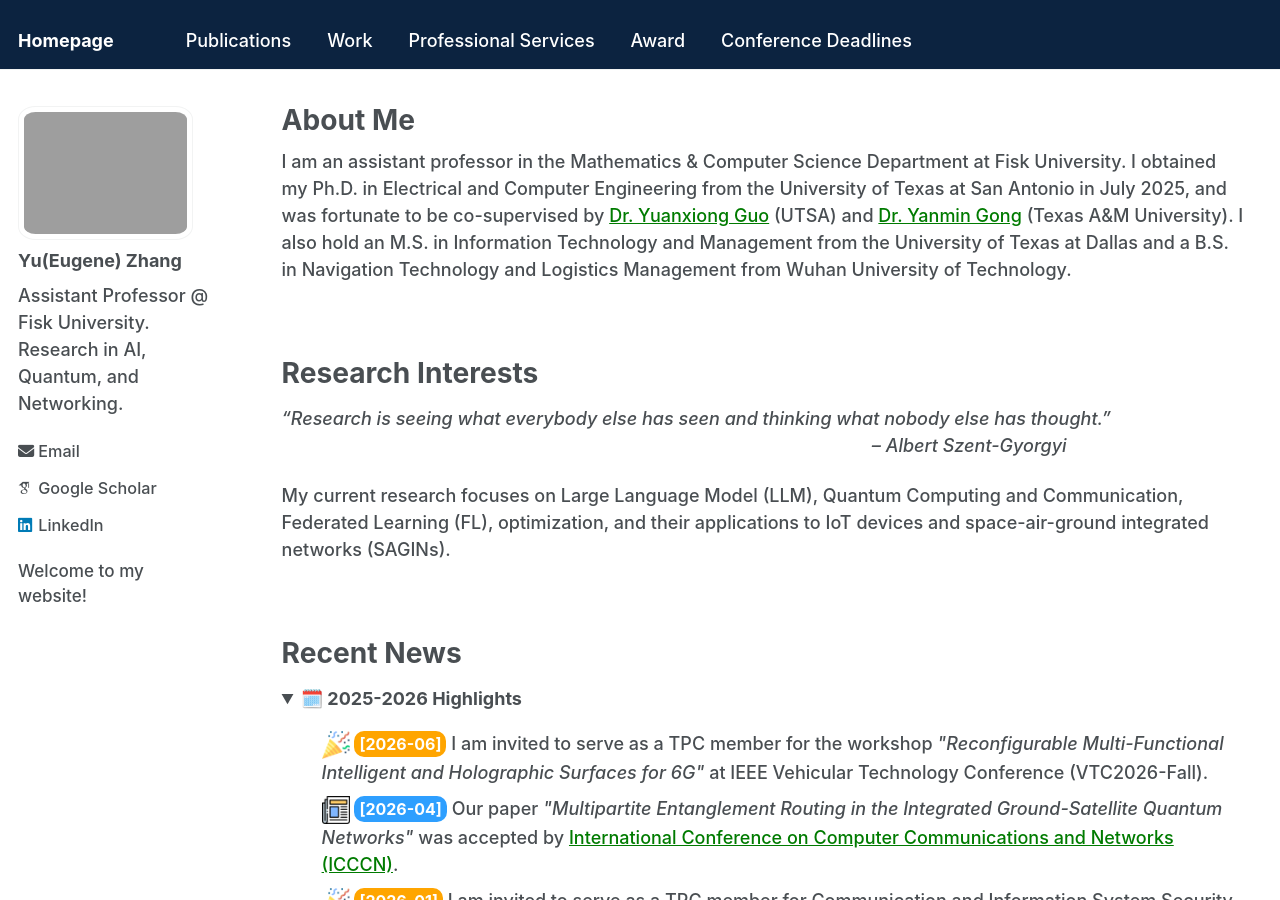
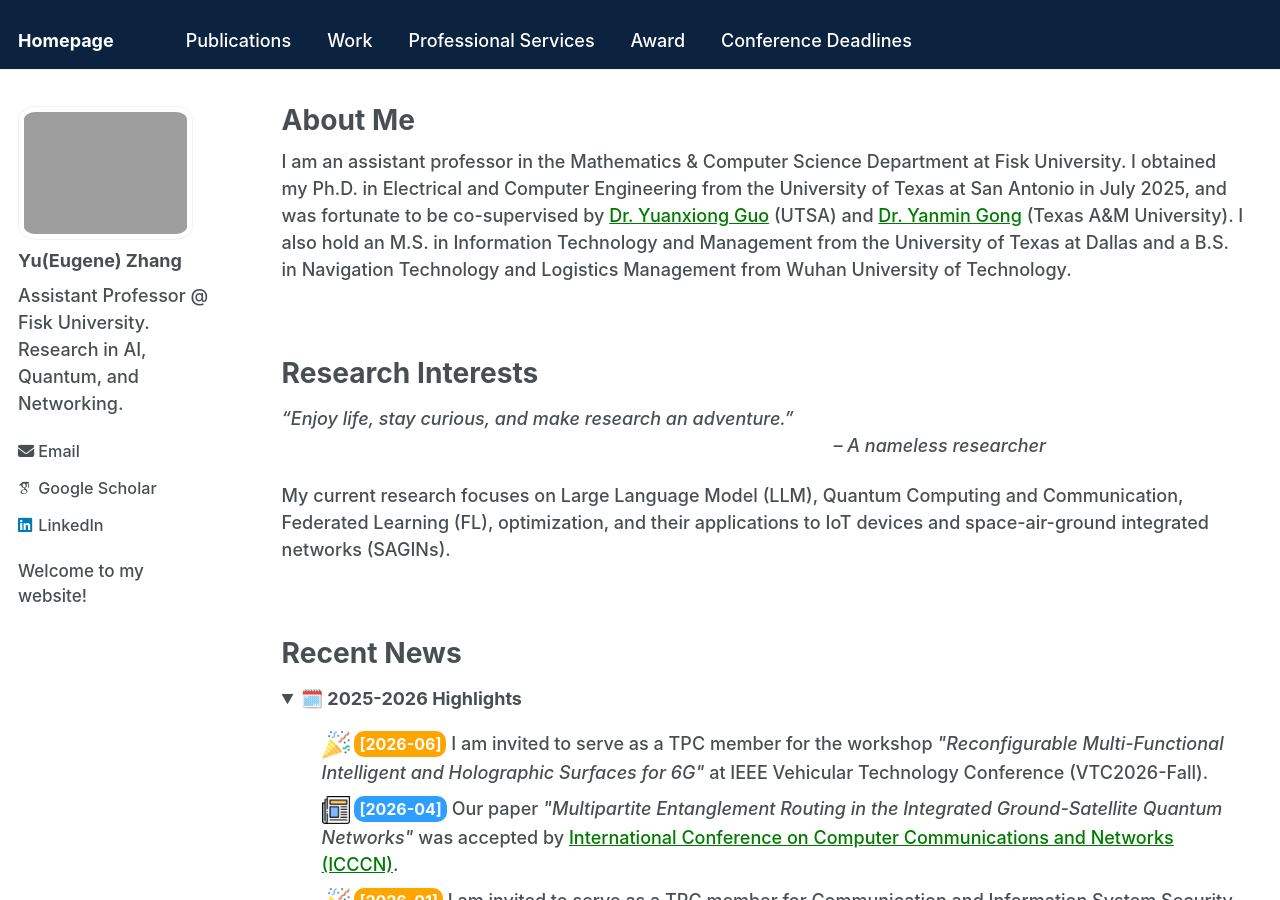
Before and after one commit to Yu-Zhang-Eugene/yu-zhang-eugene.github.io, a Jekyll site: the page built from _pages/about.md, in a window 1280 px wide and 900 px high. Built offline with Jekyll 4.4.1, drawn with Linux system fonts in a browser that asks for light colours; some web fonts are replaced.

Commit message:
Update about.md

```diff
--- a/_pages/about.md
+++ b/_pages/about.md
@@ -13,8 +13,8 @@ I am an assistant professor in the Mathematics & Computer Science Department at
 
 Research Interests
 ======
-_“Research is seeing what everybody else has seen and thinking what nobody else has thought.”_<br>
-&nbsp;&nbsp;&nbsp;&nbsp;&nbsp;&nbsp;&nbsp;&nbsp;&nbsp;&nbsp;&nbsp;&nbsp;&nbsp;&nbsp;&nbsp;&nbsp;&nbsp;&nbsp;&nbsp;&nbsp;&nbsp;&nbsp;&nbsp;&nbsp;&nbsp;&nbsp;&nbsp;&nbsp;&nbsp;&nbsp;&nbsp;&nbsp;&nbsp;&nbsp;&nbsp;&nbsp;&nbsp;&nbsp;&nbsp;&nbsp;&nbsp;&nbsp;&nbsp;&nbsp;&nbsp;&nbsp;&nbsp;&nbsp;&nbsp;&nbsp;&nbsp;&nbsp;&nbsp;&nbsp;&nbsp;&nbsp;&nbsp;&nbsp;&nbsp;&nbsp;&nbsp;&nbsp;&nbsp;&nbsp;&nbsp;&nbsp;&nbsp;&nbsp;&nbsp;&nbsp;&nbsp;&nbsp;&nbsp;&nbsp;&nbsp;&nbsp;&nbsp;&nbsp;&nbsp;&nbsp;&nbsp;&nbsp;&nbsp;&nbsp;&nbsp;&nbsp;&nbsp;&nbsp;&nbsp;&nbsp;&nbsp;&nbsp;&nbsp;&nbsp;&nbsp;&nbsp;&nbsp;&nbsp;&nbsp;&nbsp;&nbsp;&nbsp;&nbsp;&nbsp;&nbsp;&nbsp;&nbsp;&nbsp;&nbsp;&nbsp;&nbsp;&nbsp;&nbsp;&nbsp;&nbsp;&nbsp;&nbsp;&nbsp;&nbsp;&nbsp;&nbsp;&nbsp;  _-- Albert Szent-Gyorgyi_
+_“Enjoy life, stay curious, and make research an adventure.”_<br>
+&nbsp;&nbsp;&nbsp;&nbsp;&nbsp;&nbsp;&nbsp;&nbsp;&nbsp;&nbsp;&nbsp;&nbsp;&nbsp;&nbsp;&nbsp;&nbsp;&nbsp;&nbsp;&nbsp;&nbsp;&nbsp;&nbsp;&nbsp;&nbsp;&nbsp;&nbsp;&nbsp;&nbsp;&nbsp;&nbsp;&nbsp;&nbsp;&nbsp;&nbsp;&nbsp;&nbsp;&nbsp;&nbsp;&nbsp;&nbsp;&nbsp;&nbsp;&nbsp;&nbsp;&nbsp;&nbsp;&nbsp;&nbsp;&nbsp;&nbsp;&nbsp;&nbsp;&nbsp;&nbsp;&nbsp;&nbsp;&nbsp;&nbsp;&nbsp;&nbsp;&nbsp;&nbsp;&nbsp;&nbsp;&nbsp;&nbsp;&nbsp;&nbsp;&nbsp;&nbsp;&nbsp;&nbsp;&nbsp;&nbsp;&nbsp;&nbsp;&nbsp;&nbsp;&nbsp;&nbsp;&nbsp;&nbsp;&nbsp;&nbsp;&nbsp;&nbsp;&nbsp;&nbsp;&nbsp;&nbsp;&nbsp;&nbsp;&nbsp;&nbsp;&nbsp;&nbsp;&nbsp;&nbsp;&nbsp;&nbsp;&nbsp;&nbsp;&nbsp;&nbsp;&nbsp;&nbsp;&nbsp;&nbsp;&nbsp;&nbsp;&nbsp;&nbsp;&nbsp;&nbsp;  _-- A nameless researcher_
 
 My current research focuses on Large Language Model (LLM), Quantum Computing and Communication, Federated Learning (FL), optimization, and their applications to IoT devices and space-air-ground integrated networks (SAGINs).
 
```
